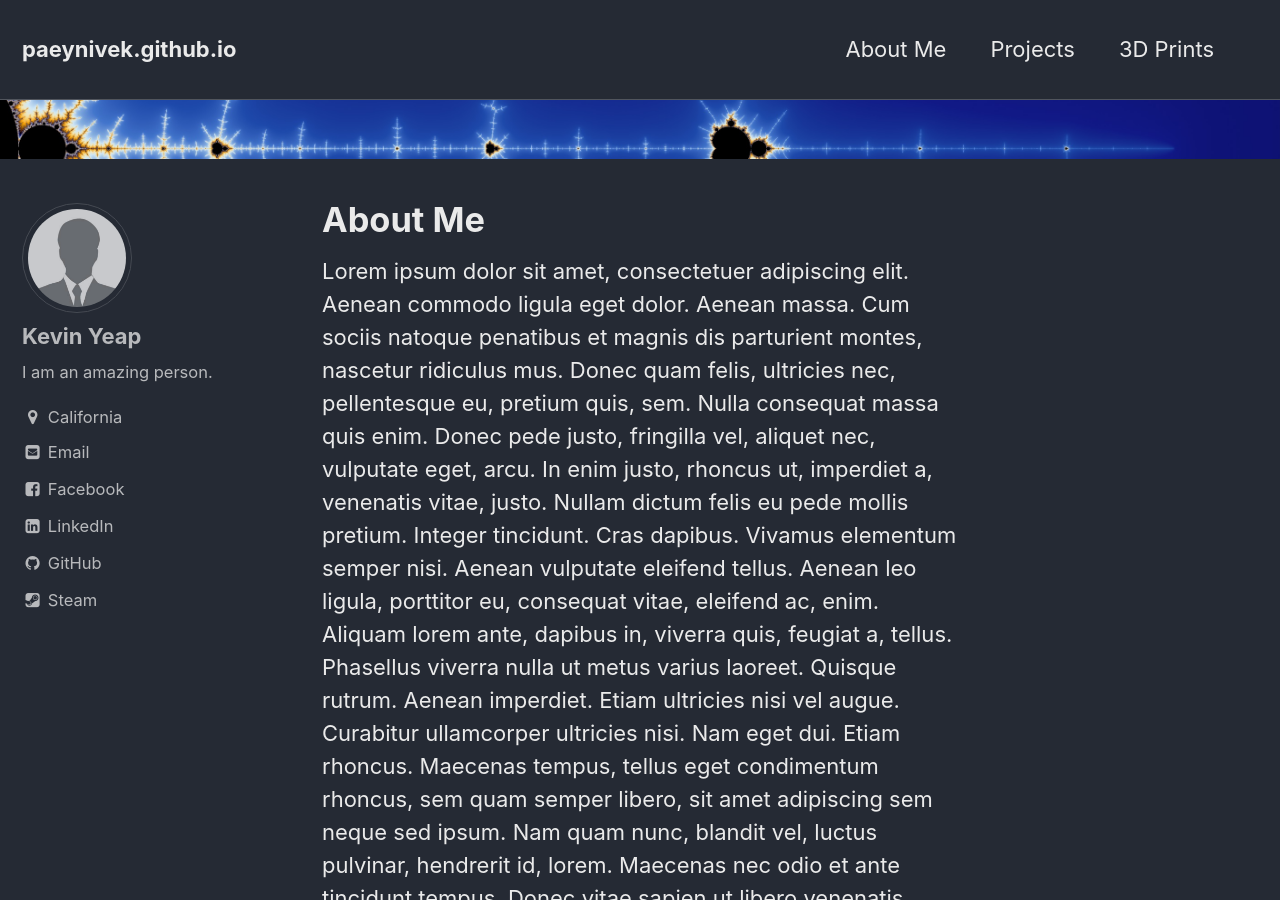
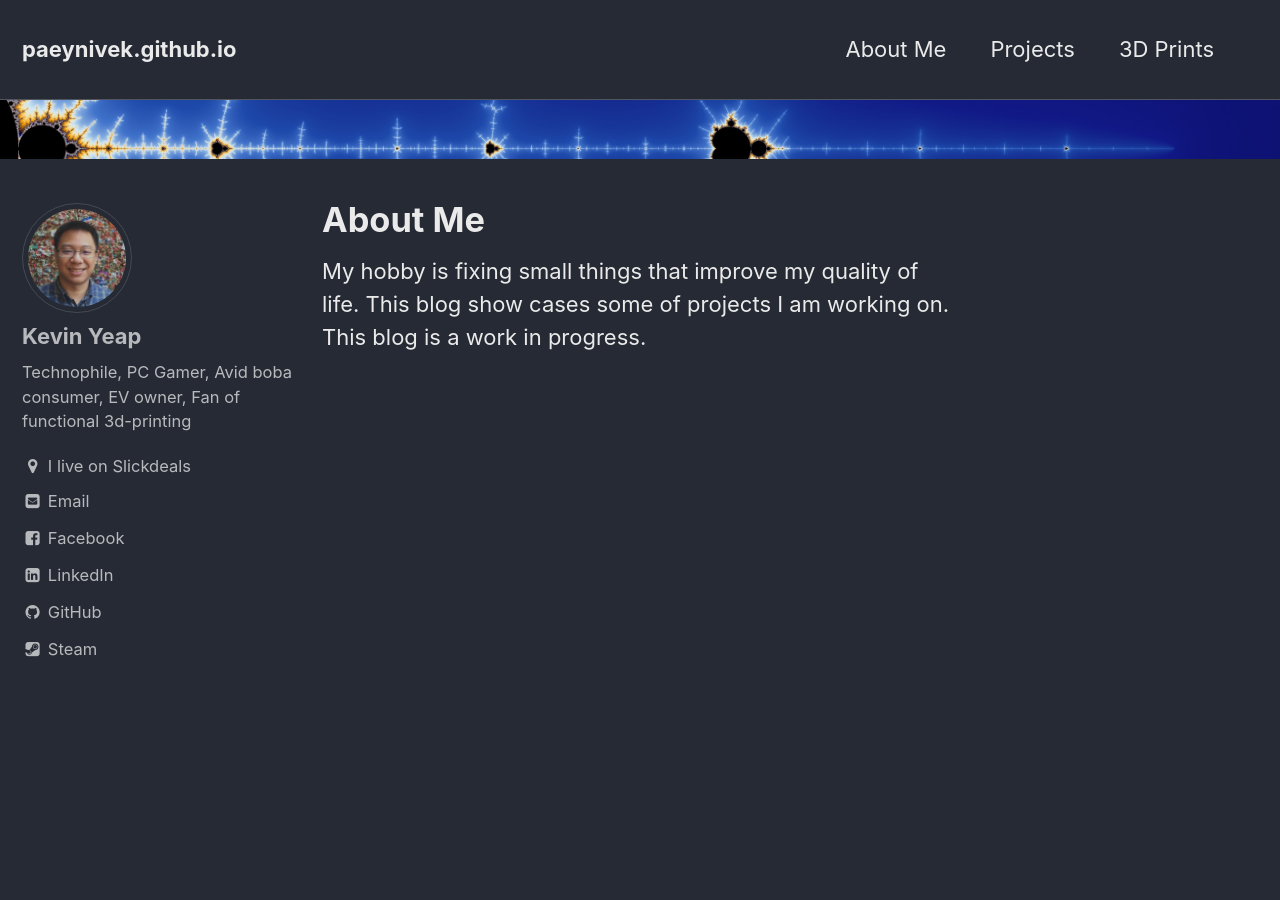
Before and after one commit to kyeapp/paeynivek.github.io_old, a Jekyll site: the page built from pages/about.html, in a window 1280 px wide and 900 px high. Built offline with Jekyll 4.4.1, drawn with Linux system fonts in a browser that asks for light colours; some of the changed text lies outside the part shown.

Commit message:
updated place holder images and text

```diff
--- a/_config.yml
+++ b/_config.yml
@@ -12,7 +12,7 @@ locale                   : "en"
 title                    : "paeynivek.github.io"
 title_separator          : "-"
 name                     : "Kevin Yeap"
-description              : "An amazing website."
+description              : "Kevin's Blog"
 url                      : # the base hostname & protocol for your site e.g. "https://mmistakes.github.io"
 baseurl                  : # the subpath of your site, e.g. "/blog"
 repository               : # GitHub username/repo-name e.g. "mmistakes/minimal-mistakes"
@@ -81,8 +81,8 @@ analytics:
 author:
   name             : "Kevin Yeap"
   avatar           : "/assets/images/bio-photo.jpg"
-  bio              : "I am an amazing person."
-  location         : "California"
+  bio              : "Technophile, PC Gamer, Avid boba consumer, EV owner, Fan of functional 3d-printing"
+  location         : "I live on Slickdeals"
   email            : "paeynivek@gmail.com"
   uri              :
   bitbucket        :
@@ -91,7 +91,7 @@ author:
   flickr           :
   facebook         : "paeynivek"
   foursquare       :
-  github           : "www.github.com/paeynivek"
+  github           : "paeynivek"
   gitlab           :
   google_plus      :
   keybase          :
--- a/pages/about.html
+++ b/pages/about.html
@@ -7,4 +7,4 @@ header:
   image: /assets/images/mandelbrot-spire.jpg
 ---
 
-Lorem ipsum dolor sit amet, consectetuer adipiscing elit. Aenean commodo ligula eget dolor. Aenean massa. Cum sociis natoque penatibus et magnis dis parturient montes, nascetur ridiculus mus. Donec quam felis, ultricies nec, pellentesque eu, pretium quis, sem. Nulla consequat massa quis enim. Donec pede justo, fringilla vel, aliquet nec, vulputate eget, arcu. In enim justo, rhoncus ut, imperdiet a, venenatis vitae, justo. Nullam dictum felis eu pede mollis pretium. Integer tincidunt. Cras dapibus. Vivamus elementum semper nisi. Aenean vulputate eleifend tellus. Aenean leo ligula, porttitor eu, consequat vitae, eleifend ac, enim. Aliquam lorem ante, dapibus in, viverra quis, feugiat a, tellus. Phasellus viverra nulla ut metus varius laoreet. Quisque rutrum. Aenean imperdiet. Etiam ultricies nisi vel augue. Curabitur ullamcorper ultricies nisi. Nam eget dui. Etiam rhoncus. Maecenas tempus, tellus eget condimentum rhoncus, sem quam semper libero, sit amet adipiscing sem neque sed ipsum. Nam quam nunc, blandit vel, luctus pulvinar, hendrerit id, lorem. Maecenas nec odio et ante tincidunt tempus. Donec vitae sapien ut libero venenatis faucibus. Nullam quis ante. Etiam sit amet orci eget eros faucibus tincidunt. Duis leo. Sed fringilla mauris sit amet nibh. Donec sodales sagittis magna. Sed consequat, leo eget bibendum sodales, augue velit cursus nunc,
+My hobby is fixing small things that improve my quality of life. This blog show cases some of projects I am working on. This blog is a work in progress.
```
Also changed, not shown: assets/images/bio-photo.jpg.
